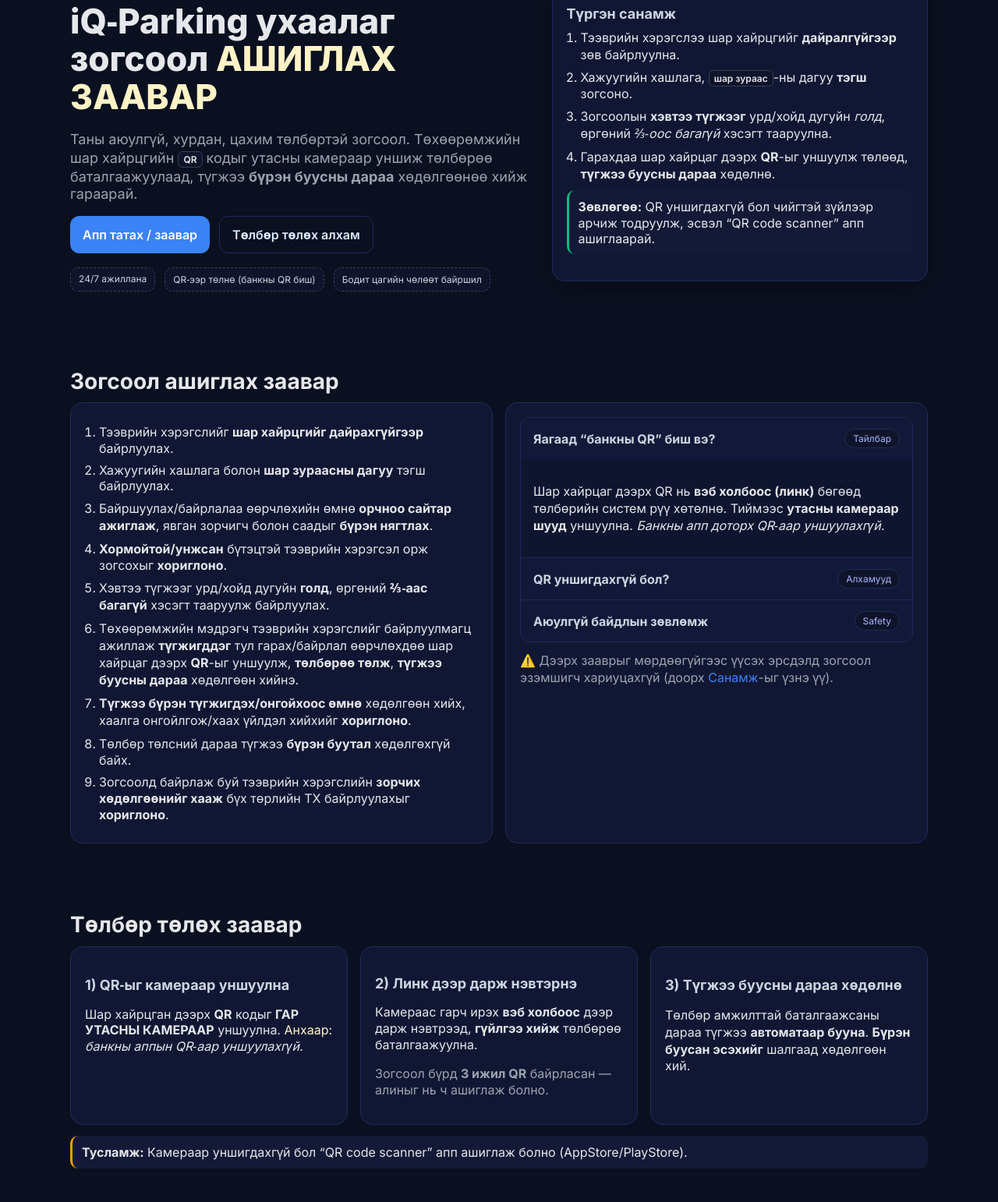
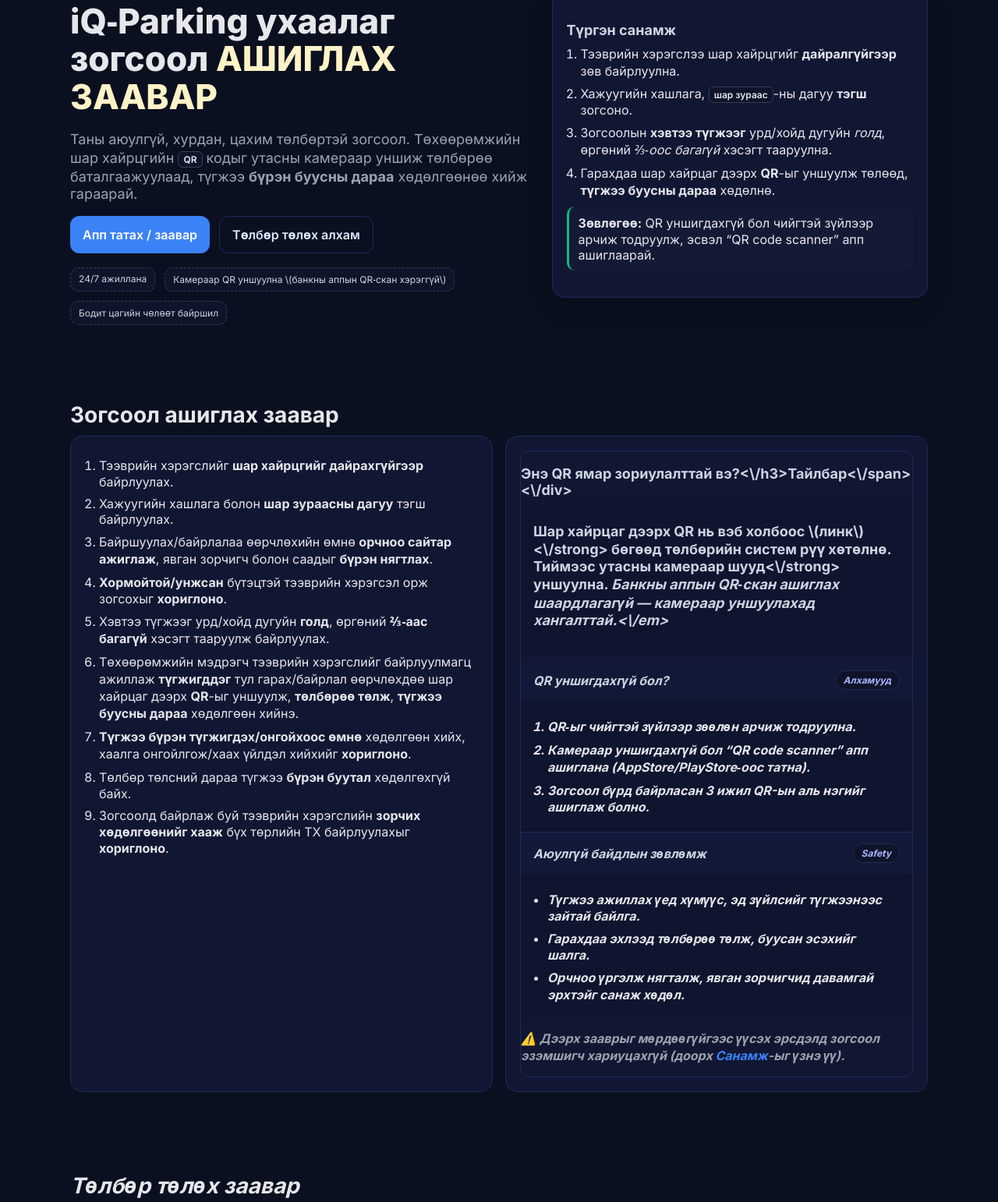
Before and after one commit to iqparkingmn/iqparkingmn, a plain HTML site: page index.html in a window 1280 px wide. Shown: the part 155-1697 px from the top of the page at 78% size. Drawn offline with Linux system fonts and the light colour scheme.

Commit message:
Update index.html

```diff
--- a/index.html
+++ b/index.html
@@ -91,7 +91,7 @@
       </div>
       <div style="margin-top:18px" class="flex">
         <span class="chip">24/7 ажиллана</span>
-        <span class="chip">QR‑ээр төлнө (банкны QR биш)</span>
+        <span class="chip">Камераар QR уншуулна \(банкны аппын QR‑скан хэрэггүй\)</span>
         <span class="chip">Бодит цагийн чөлөөт байршил</span>
       </div>
     </div>
@@ -127,8 +127,8 @@
       <div class="card">
         <div class="accordion">
           <div class="acc-item open">
-            <div class="acc-head"><h3>Яагаад “банкны QR” биш вэ?</h3><span class="tag">Тайлбар</span></div>
-            <div class="acc-body"><p>Шар хайрцаг дээрх QR нь <strong>вэб холбоос (линк)</strong> бөгөөд төлбөрийн систем рүү хөтөлнө. Тиймээс <strong>утасны камераар шууд</strong> уншуулна. <em>Банкны апп доторх QR‑аар уншуулахгүй.</em></p></div>
+            <div class=\"acc-head\"><h3>Энэ QR ямар зориулалттай вэ?<\/h3><span class=\"tag\">Тайлбар<\/span><\/div>
+            <div class="acc-body"><p>Шар хайрцаг дээрх QR нь <strong>вэб холбоос \(линк\)<\/strong> бөгөөд төлбөрийн систем рүү хөтөлнө. Тиймээс <strong>утасны камераар шууд<\/strong> уншуулна. <em>Банкны аппын QR‑скан ашиглах шаардлагагүй — камераар уншуулахад хангалттай.<\/em></p></div>
           </div>
           <div class="acc-item">
             <div class="acc-head"><h3>QR уншигдахгүй бол?</h3><span class="tag">Алхамууд</span></div>
@@ -161,8 +161,7 @@
     <h2>Төлбөр төлөх заавар</h2>
     <div class="grid cols-3">
       <div class="card">
-        <h3>1) QR‑ыг камераар уншуулна</h3>
-        <p>Шар хайрцган дээрх <strong>QR</strong> кодыг <strong>ГАР УТАСНЫ КАМЕРААР</strong> уншуулна. <span class="hl">Анхаар:</span> <em>банкны аппын QR‑аар уншуулахгүй.</em></p>
+        <h3>1) QR‑ыг камераар уншуулна<\/h3>\n        <p>Шар хайрцган дээрх <strong>QR<\/strong> код нь <strong>вэб холбоос<\/strong> тул <strong>ГАР УТАСНЫ КАМЕРААР<\/strong> шууд уншуулна. <span class=\"hl\">Анхаар:<\/span> <em>банкны аппын QR‑скан ашиглах шаардлагагүй — камераар уншуулахад хангалттай.<\/em><\/p>
       </div>
       <div class="card">
         <h3>2) Линк дээр дарж нэвтэрнэ</h3>
```
